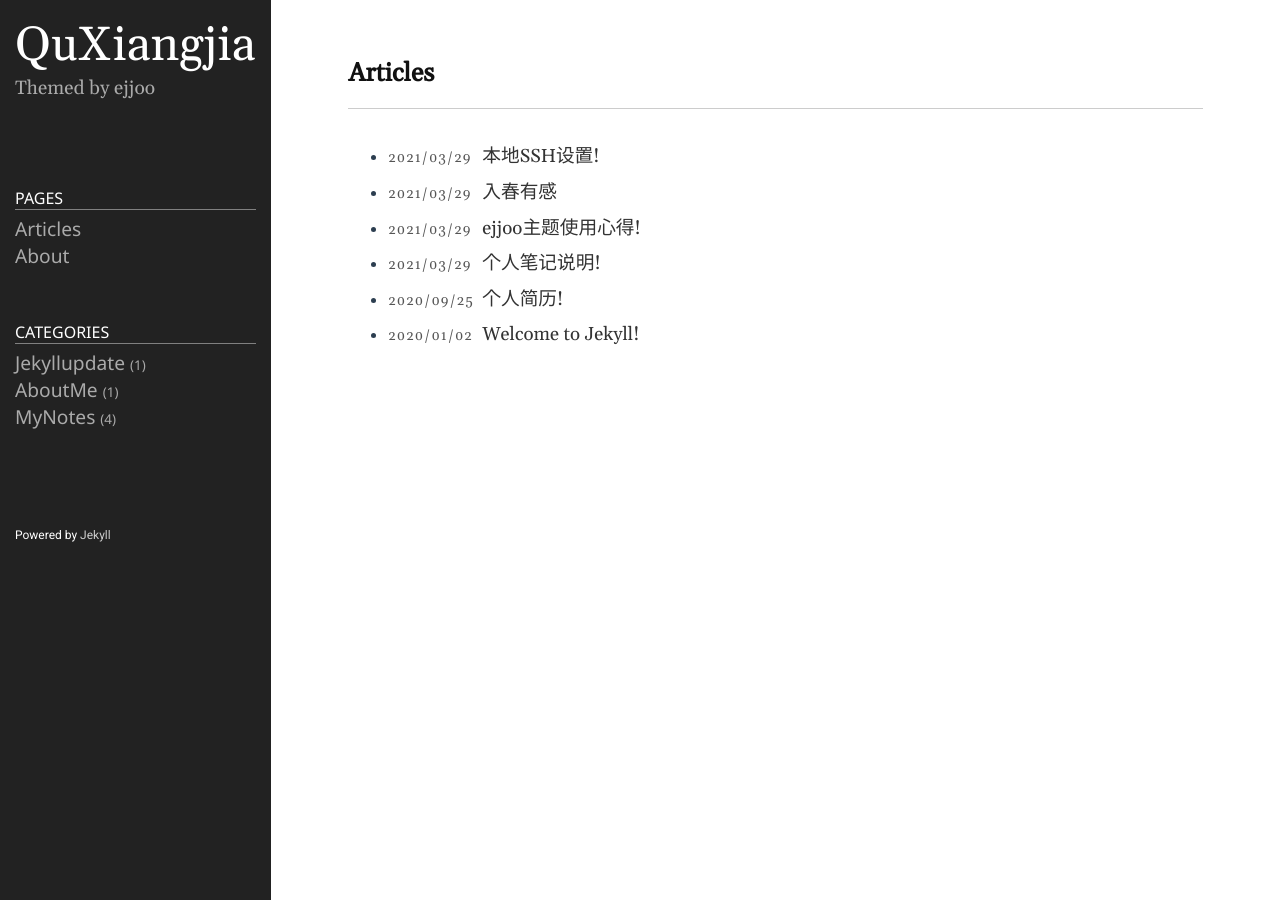
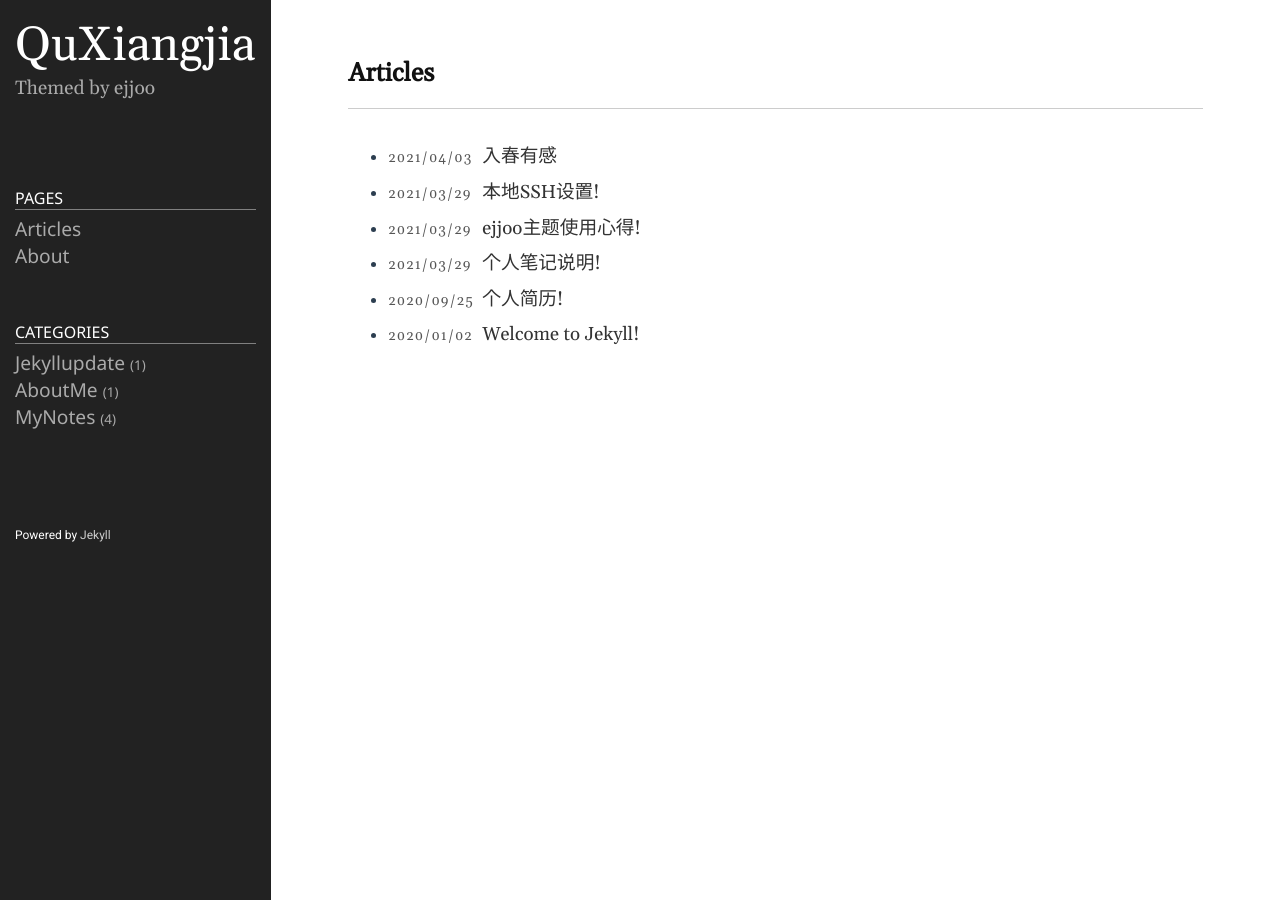
Before and after one commit to quxiangjia/quxiangjia.github.io, a Jekyll site: the page built from index.md, in a window 1280 px wide. Built offline with Jekyll 4.4.1, drawn with Linux system fonts in a browser that asks for light colours.

Commit message:
修改文件: _posts/2021-04-03-入春有感.markdown

```diff
--- a/_posts/2021-04-03-入春有感.markdown
+++ b/_posts/2021-04-03-入春有感.markdown
@@ -1,7 +1,7 @@
 ---
 layout: post
 title: 入春有感
-date: 2021-03-29 11:20:23 +0900
+date: 2021-04-03 19:08:23 +0900
 category: MyNotes
 ---
 #### 学习方式
```
